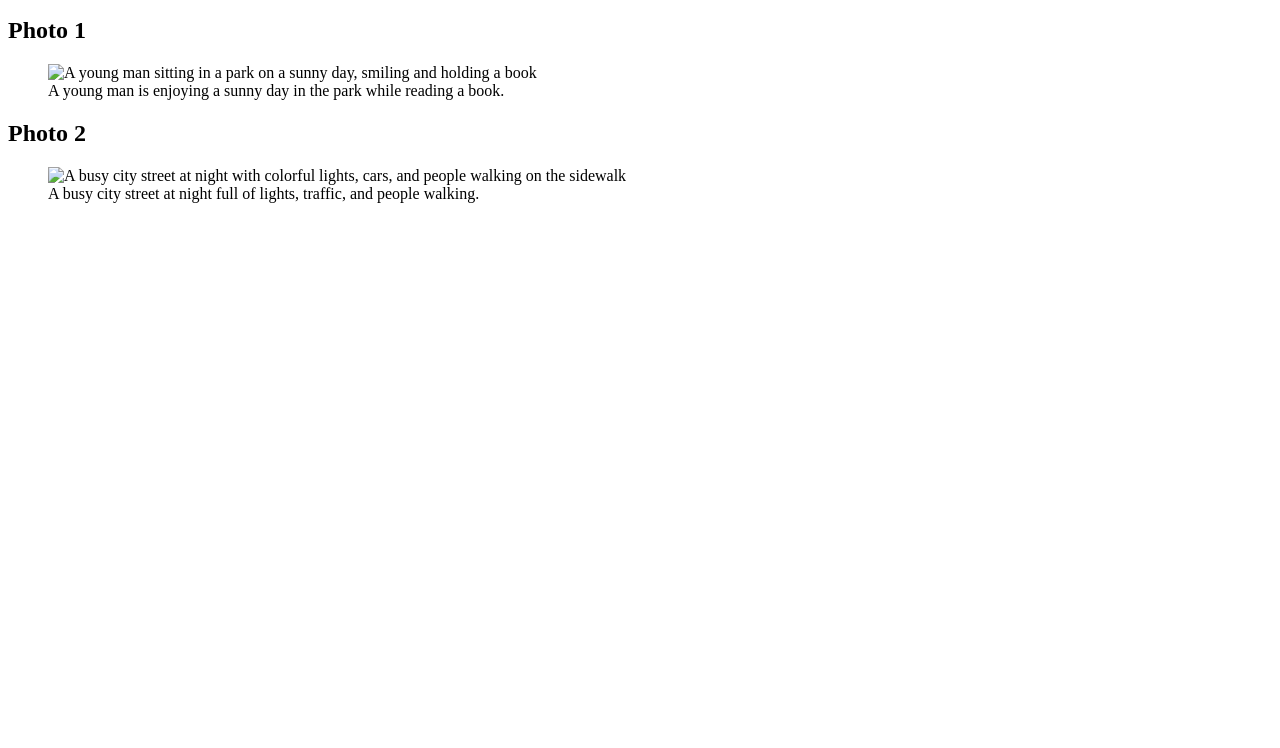
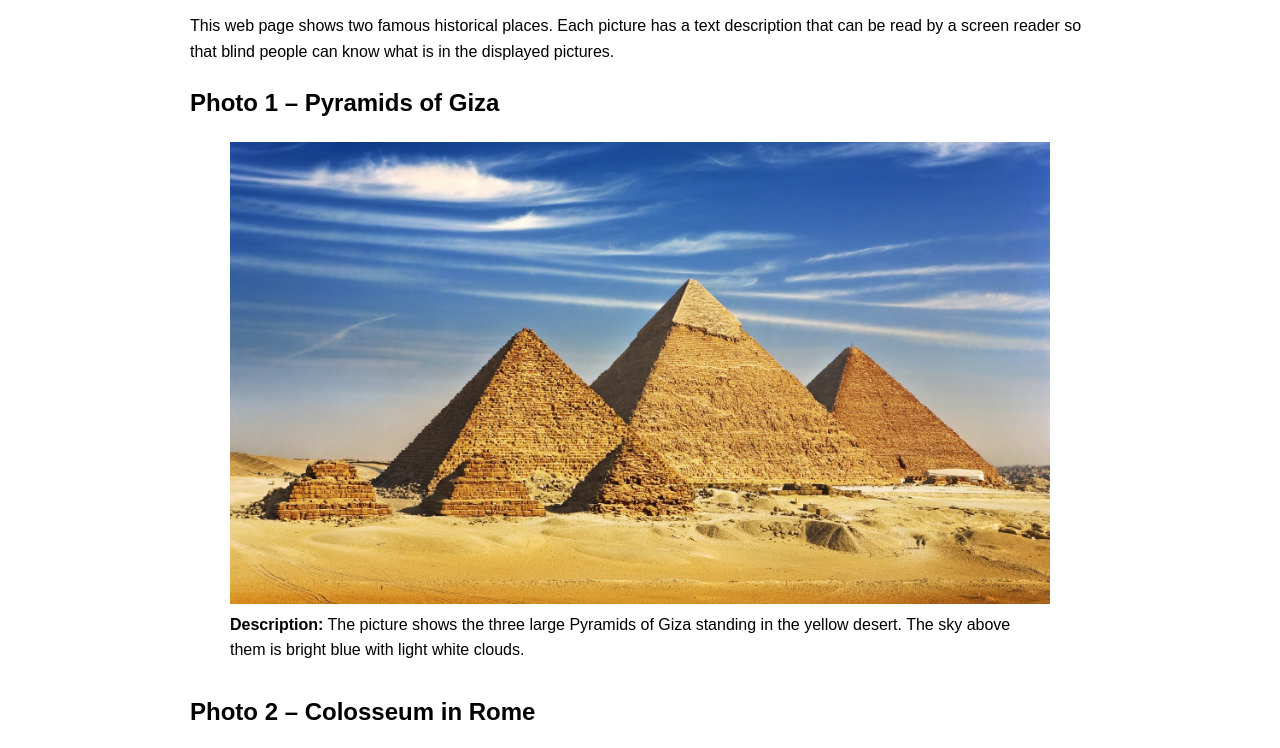
Before and after one commit to Noyall/Noyall.github.io, a plain HTML site: page blind/index.html in a window 1280 px wide. Shown: the part 101-849 px from the top of the page. Before the commit the page ends 800 px from the top, so only its background shows below. Drawn offline with Linux system fonts and the light colour scheme.

Commit message:
Revise title and add image descriptions
Updated the title and added descriptions for two photos to enhance accessibility for blind users.

```diff
--- a/blind/index.html
+++ b/blind/index.html
@@ -2,45 +2,65 @@
 <html lang="en">
 <head>
     <meta charset="UTF-8">
-    <title>Accessible Photos for Blind Users</title>
+    <title>Web site to interact with blind people</title>
+    <style>
+        body {
+            font-family: Arial, sans-serif;
+            line-height: 1.6;
+            max-width: 900px;
+            margin: 0 auto;
+            padding: 20px;
+        }
+        h1 {
+            text-align: center;
+        }
+        figure {
+            margin-bottom: 30px;
+        }
+        img {
+            max-width: 100%;
+            height: auto;
+            display: block;
+            margin-bottom: 8px;
+        }
+        .desc-label {
+            font-weight: bold;
+        }
+    </style>
 </head>
 <body>
-    <header>
-        <h1>Welcome to Our Accessible Photo Page</h1>
+    <h1>Web site to interact with blind people</h1>
+
     <p>
-            This page is designed so that blind users can understand the images
-            through screen reader descriptions.
+        This web page shows two famous historical places. Each picture has a text
+        description that can be read by a screen reader so that blind people can
+        know what is in the displayed pictures.
     </p>
-    </header>
 
-    <main>
-        <!-- First picture -->
-        <section>
-            <h2>Photo 1</h2>
-
-            <!-- Replace "photo1.jpg" with your real file name -->
+    <!-- Photo 1: Pyramids -->
+    <h2>Photo 1 – Pyramids of Giza</h2>
     <figure>
-                <img src="photo1.jpg"
-                     alt="A young man sitting in a park on a sunny day, smiling and holding a book">
+        <img src="pyramids.jpg"
+             alt="A wide view of the three large Pyramids of Giza in the Egyptian desert under a bright blue sky with thin white clouds.">
         <figcaption>
-                    A young man is enjoying a sunny day in the park while reading a book.
+            <span class="desc-label">Description:</span>
+            The picture shows the three large Pyramids of Giza standing in the
+            yellow desert. The sky above them is bright blue with light white
+            clouds.
         </figcaption>
     </figure>
-        </section>
 
-        <!-- Second picture -->
-        <section>
-            <h2>Photo 2</h2>
-
-            <!-- Replace "photo2.jpg" with your real file name -->
+    <!-- Photo 2: Colosseum -->
+    <h2>Photo 2 – Colosseum in Rome</h2>
     <figure>
-                <img src="photo2.jpg"
-                     alt="A busy city street at night with colorful lights, cars, and people walking on the sidewalk">
+        <img src="colosseum.jpg"
+             alt="The Colosseum in Rome on a sunny day, with many arches, green grass in the front, and a crowd of tourists walking near the building.">
         <figcaption>
-                    A busy city street at night full of lights, traffic, and people walking.
+            <span class="desc-label">Description:</span>
+            The picture shows the Colosseum in Rome. The old stone building is
+            full of arches. There is green grass in the front and a crowd of
+            tourists walking near the Colosseum under a clear blue sky.
         </figcaption>
     </figure>
-        </section>
-    </main>
 </body>
 </html>
```
Lines whose indentation alone changed are shown as unchanged.
